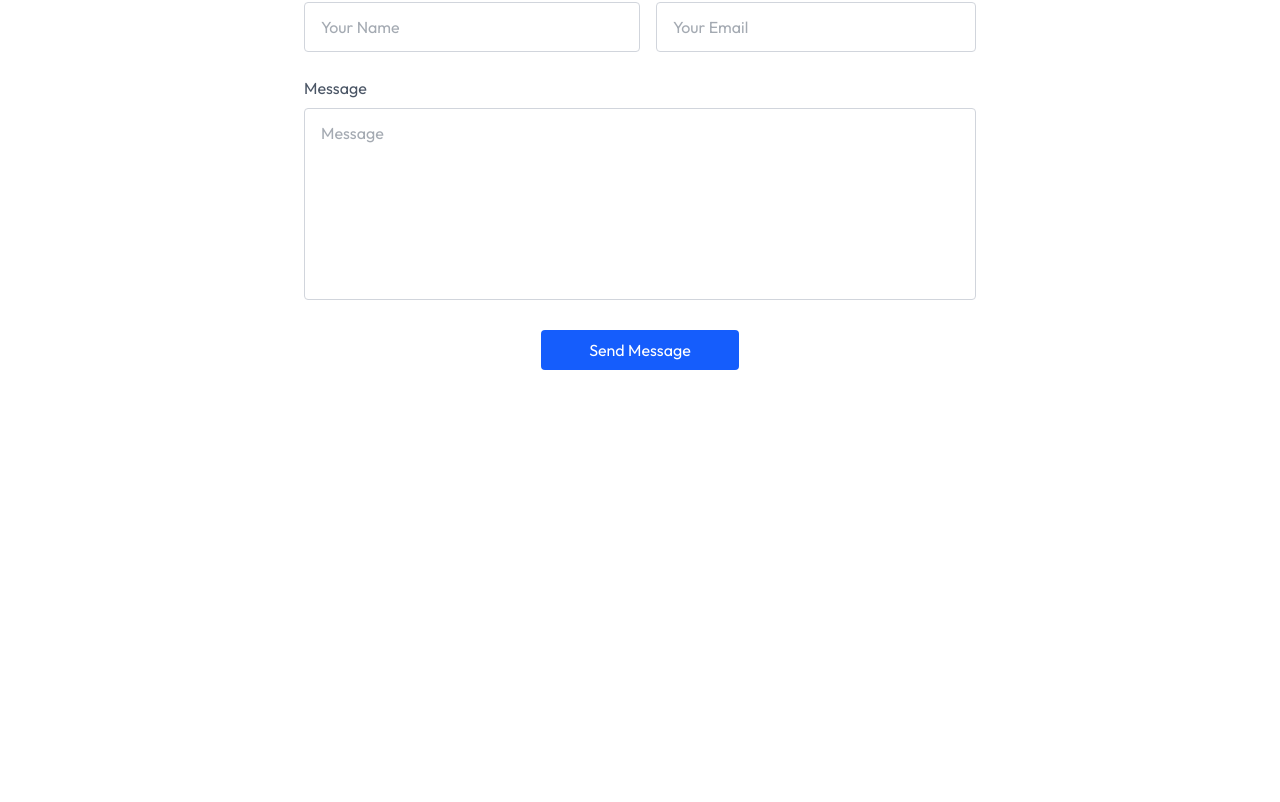
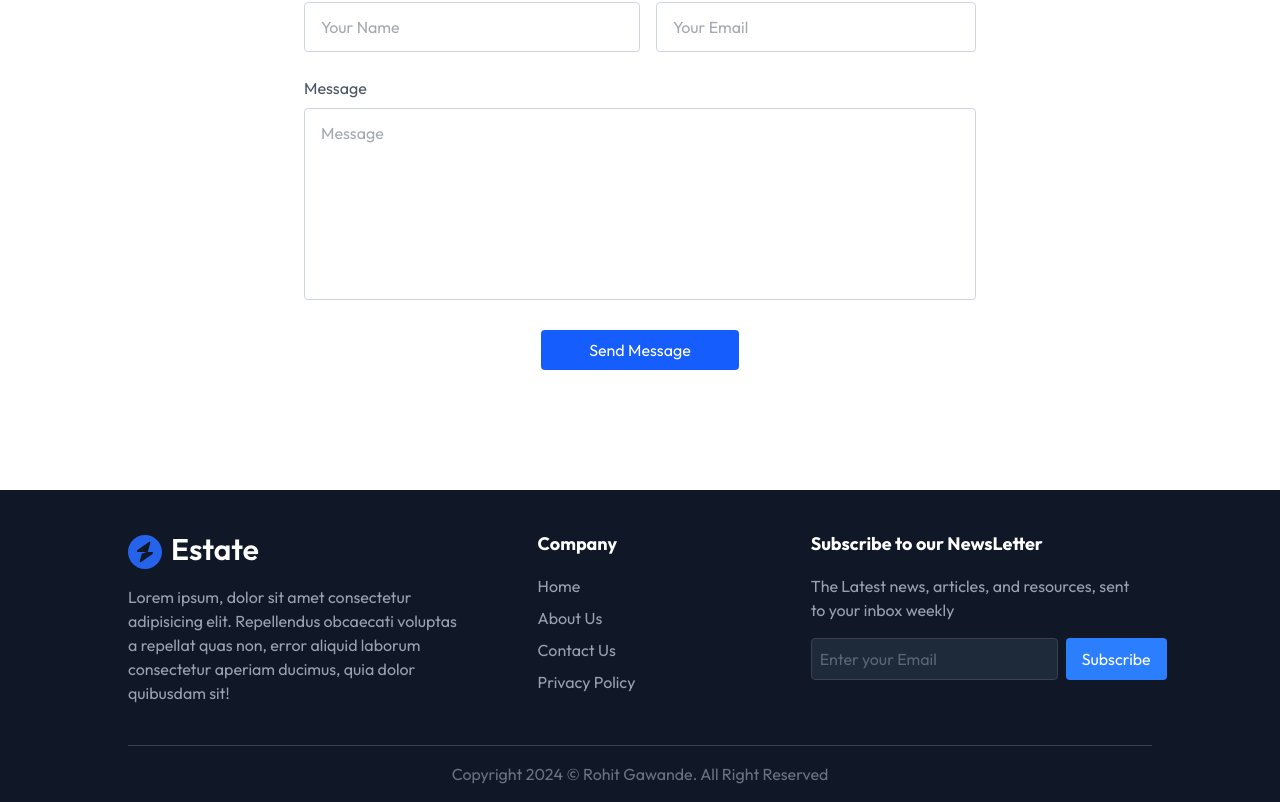
Before and after one commit to rohit-cpp/responsive-realstate-website, a React (Vite) app in the folder food/res/: page / in a window 1280 px wide. Shown: the part 3914-4716 px from the top of the page. Before the commit the page ends 4404 px from the top, so only its background shows below. Built offline with nearby package versions, Linux system fonts and the light colour scheme.

Commit message:
footer and framer motion done

```diff
--- a/food/res/package.json
+++ b/food/res/package.json
@@ -11,6 +11,7 @@
   },
   "dependencies": {
     "@tailwindcss/vite": "^4.1.3",
+    "motion": "^12.6.3",
     "react": "^19.0.0",
     "react-dom": "^19.0.0",
     "react-icons": "^5.5.0",
--- a/food/res/src/App.jsx
+++ b/food/res/src/App.jsx
@@ -6,6 +6,7 @@
 import Testimonials from "./components/testimonial/Testimonials";
 import Contact from "./components/contact/Contact";
 import { ToastContainer } from "react-toastify";
+import Footer from "./components/footer/Footer";
 
 const App = () => {
   return (
@@ -16,6 +17,7 @@
       <Projects />
       <Testimonials />
       <Contact />
+      <Footer />
     </div>
   );
 };
--- a/food/res/src/components/about/About.jsx
+++ b/food/res/src/components/about/About.jsx
@@ -1,8 +1,13 @@
 import React from "react";
 import { assets } from "../../assets/assets";
+import { motion } from "motion/react";
 const About = () => {
   return (
-    <div
+    <motion.div
+      initial={{ opacity: 0, x: 200 }}
+      transition={{ duration: 1 }}
+      whileInView={{ opacity: 1, x: 0 }}
+      viewport={{ once: true }}
       className="flex flex-col items-center justify-center container mx-auto p-14 md:px-20 lg:px-32 w-full overflow-hidden"
       id="About"
     >
@@ -49,7 +54,7 @@
           </button>
         </div>
       </div>
-    </div>
+    </motion.div>
   );
 };
 
--- a/food/res/src/components/contact/Contact.jsx
+++ b/food/res/src/components/contact/Contact.jsx
@@ -1,6 +1,6 @@
 import React from "react";
 import { toast } from "react-toastify";
-
+import { motion } from "motion/react";
 const Contact = () => {
   const [result, setResult] = React.useState("");
 
@@ -31,7 +31,11 @@
   };
 
   return (
-    <div
+    <motion.div
+      initial={{ opacity: 0, x: -200 }}
+      transition={{ duration: 1 }}
+      whileInView={{ opacity: 1, x: 0 }}
+      viewport={{ once: true }}
       className="text-center p-6 py-20 lg:px-20 w-full overflow-hidden"
       id="Contact"
     >
@@ -83,7 +87,7 @@
           {result ? result : "Send Message"}
         </button>
       </form>
-    </div>
+    </motion.div>
   );
 };
 
--- /dev/null
+++ b/food/res/src/components/footer/Footer.jsx
@@ -0,0 +1,62 @@
+import React from "react";
+import { assets } from "../../assets/assets";
+
+const Footer = () => {
+  return (
+    <div
+      className="pt-10 px-4 md:px-20 lg:px-32 bg-gray-900 w-full overflow-hidden "
+      id="Footer"
+    >
+      <div className="container mx-auto flex flex-col md:flex-row justify-between items-start">
+        <div className="w-full md:w-1/3 mb-8 md:mb-0">
+          <img src={assets.logo_dark} alt="" />
+          <p className="text-gray-400 mt-4">
+            Lorem ipsum, dolor sit amet consectetur adipisicing elit.
+            Repellendus obcaecati voluptas a repellat quas non, error aliquid
+            laborum consectetur aperiam ducimus, quia dolor quibusdam sit!
+          </p>
+        </div>
+        <div className="w-full md:w-1/5 mb-8 md:mb-0">
+          <h3 className="text-white text-lg font-bold mb-4">Company</h3>
+          <ul className="flex flex-col gap-2 text-gray-400">
+            <a href="#Header" className="hover:text-white">
+              Home
+            </a>
+            <a href="#About" className="hover:text-white">
+              About Us
+            </a>
+            <a href="#Contact" className="hover:text-white">
+              Contact Us
+            </a>
+            <a href="#" className="hover:text-white">
+              Privacy Policy
+            </a>
+          </ul>
+        </div>
+        <div className="w-full md:w-1/3 ">
+          <h3 className="text-white text-lg font-bold mb-4 ">
+            Subscribe to our NewsLetter
+          </h3>
+          <p className="text-gray-400 mb-4 max-w-80">
+            The Latest news, articles, and resources, sent to your inbox weekly{" "}
+          </p>
+          <div className="flex gap-2">
+            <input
+              type="email"
+              placeholder="Enter your Email"
+              className="p-2 rounded bg-gray-800 text-gray-400 border border-gray-700 focus:outline-none w-full md:w-auto"
+            />
+            <button className="py-2 px-4 rounded bg-blue-500 text-white">
+              Subscribe
+            </button>
+          </div>
+        </div>
+      </div>
+      <div className="border-t border-gray-700 py-4 mt-10 text-center text-gray-500">
+        Copyright 2024 © Rohit Gawande. All Right Reserved
+      </div>
+    </div>
+  );
+};
+
+export default Footer;
--- a/food/res/src/components/header/Header.jsx
+++ b/food/res/src/components/header/Header.jsx
@@ -1,6 +1,7 @@
 import React from "react";
 import Navbar from "../navbar/Navbar";
 import { assets } from "../../assets/assets";
+import { motion } from "motion/react";
 
 const Header = () => {
   return (
@@ -9,19 +10,25 @@
       id="Header"
     >
       <Navbar />
-      <div className="container text-center mx-auto py-4 px-6 md:px-20 lg:px-32 text-white">
+      <motion.div
+        initial={{ opacity: 0, y: 100 }}
+        transition={{ duration: 1.5 }}
+        whileInView={{ opacity: 1, y: 0 }}
+        viewport={{ once: true }}
+        className="container text-center mx-auto py-4 px-6 md:px-20 lg:px-32 text-white"
+      >
         <h2 className="text-5xl sm:text-6xl md:text-[82px] inline-block max-w-3xl font-semibold pt-20 ">
           Explore this great houses
         </h2>
         <div className="space-x-6 mt-16">
-          <a href="#projects" className="border border-white px-8 py-3 rounded">
+          <a href="#Projects" className="border border-white px-8 py-3 rounded">
             Projects
           </a>
-          <a href="#contact" className="bg-blue-500 px-8 py-3 rounded">
+          <a href="#Contact" className="bg-blue-500 px-8 py-3 rounded">
             Contact us
           </a>
         </div>
-      </div>
+      </motion.div>
     </div>
   );
 };
--- a/food/res/src/components/projects/Project.jsx
+++ b/food/res/src/components/projects/Project.jsx
@@ -1,5 +1,6 @@
 import React, { useEffect, useState } from "react";
 import { assets, projectsData } from "../../assets/assets";
+import { motion } from "motion/react";
 
 const Projects = () => {
   const [currentIndex, setCurrentIndex] = useState(0);
@@ -26,7 +27,11 @@
     );
   };
   return (
-    <div
+    <motion.div
+      initial={{ opacity: 0, x: -200 }}
+      transition={{ duration: 1 }}
+      whileInView={{ opacity: 1, x: 0 }}
+      viewport={{ once: true }}
       className="container mx-auto py-4 pt-20 px-6 md:px-20 lg:px-32 my-20 w-full overflow-hidden"
       id="Projects"
     >
@@ -84,7 +89,7 @@
           ))}
         </div>
       </div>
-    </div>
+    </motion.div>
   );
 };
 
--- a/food/res/src/components/testimonial/Testimonials.jsx
+++ b/food/res/src/components/testimonial/Testimonials.jsx
@@ -1,9 +1,13 @@
 import React from "react";
 import { assets, testimonialsData } from "../../assets/assets";
-
+import { motion } from "motion/react";
 const Testimonials = () => {
   return (
-    <div
+    <motion.div
+      initial={{ opacity: 0, x: 100 }}
+      transition={{ duration: 1 }}
+      whileInView={{ opacity: 1, x: 0 }}
+      viewport={{ once: true }}
       className="container mx-auto py-10 lg:px-32 w-full overflow-hidden "
       id="Testimonial"
     >
@@ -40,7 +44,7 @@
           </div>
         ))}
       </div>
-    </div>
+    </motion.div>
   );
 };
 
```
Also changed, not shown: 1 other file (tests, documents, lock files or other folders).
